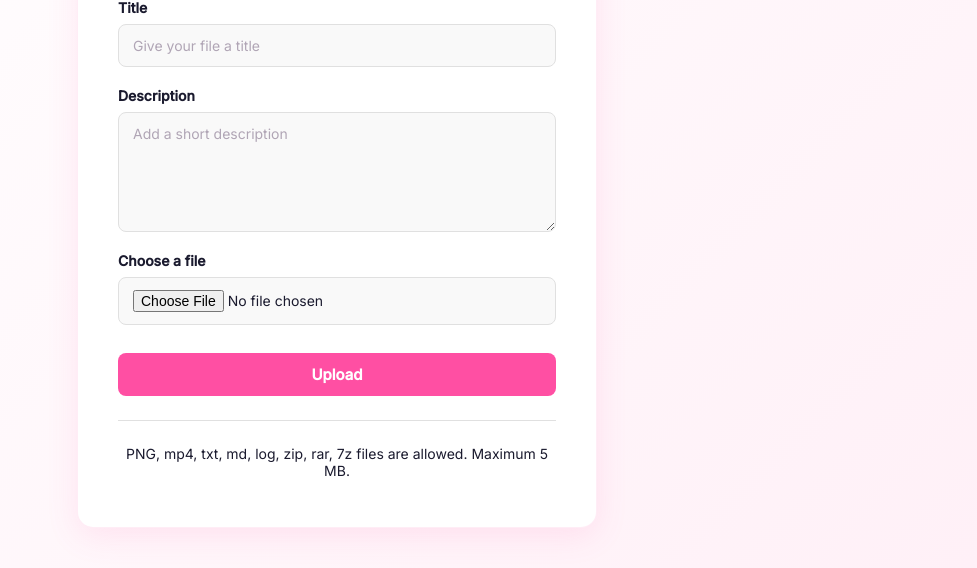
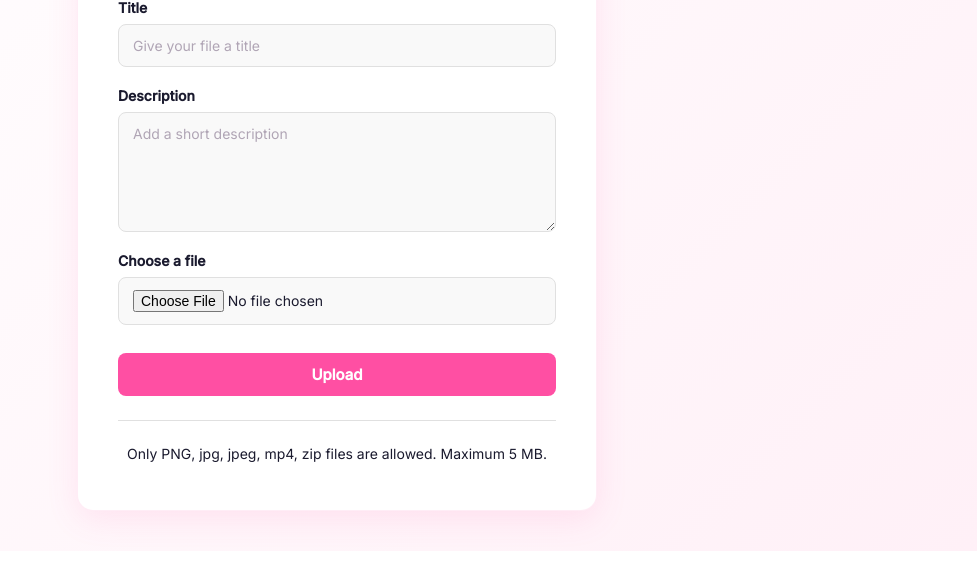
Before and after one commit to RicoPlayzGames/TransFree, a PHP site: page /upload in a window 1280 px wide. Shown: the part 271-839 px from the top of the page, without its empty margins (303-1280 px from the left). Run offline with PHP 8.4, Linux system fonts and the light colour scheme; the visitor is signed in with stand-in values (Sample User, id 1).

Commit message:
fix: Add more files to allow list, change limit file size.

```diff
--- a/app/services/UploadService.php
+++ b/app/services/UploadService.php
@@ -23,14 +23,14 @@ class UploadService {
             throw new Exception('Upload failed (file could not be uploaded).');
         }
 
-        // Optional: limit file size (5MB) and allowed types (PNG)
-        if ($file['size'] > 5 * 1024 * 1024) {
-            throw new Exception('File is too large. Maximum 5 MB allowed.');
+        // Optional: limit file size (32MB) and allowed types (PNG, MP4, JPG and ZIP)
+        if ($file['size'] > 32 * 1024 * 1024) {
+            throw new Exception('File is too large. Maximum 32 MB allowed.');
         }
 
-        $allowed = ['image/png'];
+        $allowed = ['image/png', 'video/mp4', 'image/jpeg', 'application/zip', 'application/x-zip-compressed', 'multipart/x-zip', 'application/octet-stream'];
         if (!in_array($file['type'], $allowed)) {
-            throw new Exception('Invalid file type. Only PNG files are allowed.');
+            throw new Exception('Invalid file type. Only PNG, MP4, JPG and ZIP files are allowed.');
         }
 
         // Verplaats het bestand van de tijdelijke map naar de uploadmap
--- a/views/upload.php
+++ b/views/upload.php
@@ -52,7 +52,7 @@ if (!isset($_SESSION["user_id"])) {
             </form>
 
             <div class="upload-footer">
-                <p>PNG, mp4, txt, md, log, zip, rar, 7z files are allowed. Maximum 5 MB.</p>
+                <p>Only PNG, jpg, jpeg, mp4, zip files are allowed. Maximum 5 MB.</p>
             </div>
         </div>
     </div>
```
